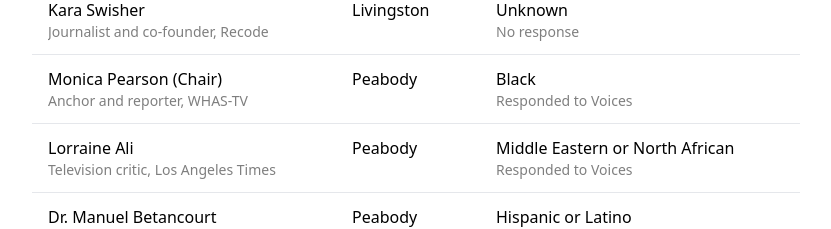
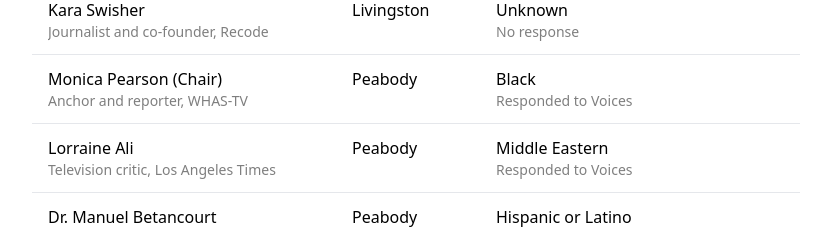
Before and after one commit to wwsalmon/aaja-voices-table, a Next.js app: page / in a window 1280 px wide. Shown: the part 860-1089 px from the top of the page, without its empty margins (224-1055 px from the left). Built offline with nearby package versions, Linux system fonts and the light colour scheme.

Commit message:
change mena to middle eastern

```diff
--- a/pages/index.tsx
+++ b/pages/index.tsx
@@ -7,7 +7,7 @@ const demoLabels = {
     "hispaniclatino": "Hispanic or Latino",
     "black": "Black",
     "nativeamer": "Native American",
-    "mena": "Middle Eastern or North African",
+    "mena": "Middle Eastern",
 };
 
 const filterLabels = {
```
